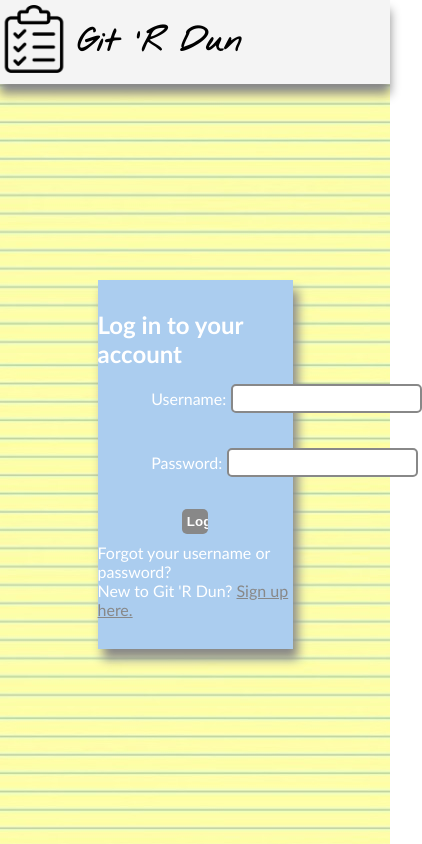
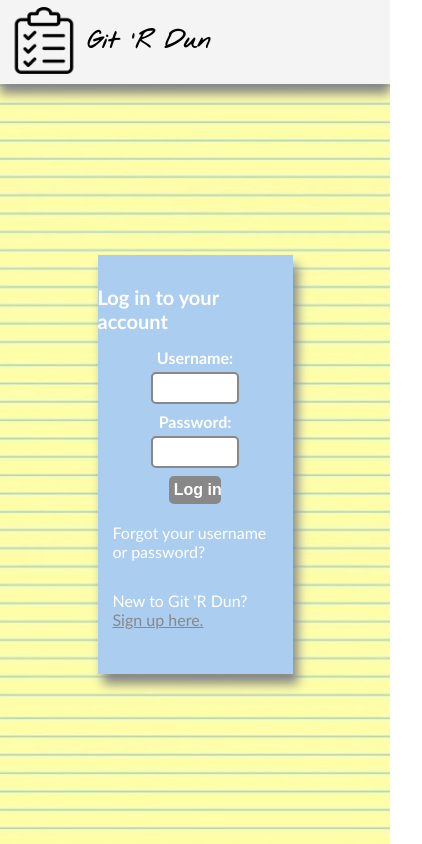
Before and after one commit to KatieDeMet/git-r-dun, a React (Create React App) app: page /login in a window 390 px wide. Shown: the whole page, 422 px wide, since content can reach past the window. Built offline with nearby package versions, Linux system fonts and the light colour scheme.

Commit message:
style update

```diff
--- a/src/App.css
+++ b/src/App.css
@@ -2,6 +2,7 @@
   margin: 0;
   padding: 0;
   box-sizing: border-box;
+  font-size: 1rem;
 }
 
 body {
@@ -20,15 +21,18 @@ body {
   width: 100%;
   height: 10vh;
   align-items: center;
+  box-shadow: 0 10px 10px #888;
+}
+
+h1 {
+  font-size: 1.5rem;
   font-family: 'Nothing You Could Do','Trebuchet MS', Arial, sans-serif;
-  font-size: 1rem;
-  box-shadow: 0 10px 10px #888;
 }
 
 .header img {
   height: 8vh;
   width: auto;
-  padding-right: 10px;
+  padding: 0 10px;
   cursor: pointer;
 }
 
@@ -52,6 +56,7 @@ body {
 }
 
 h2, h3 {
+  font-size: 1.25rem;
   margin-bottom: 15px;
 }
 
@@ -75,8 +80,8 @@ h2, h3 {
   color: #FFF8A8;
 }
 
-form {
-  width: 45%;
+.form-container form {
+  width: 50%;
   height: auto;
 }
 
@@ -89,12 +94,20 @@ form {
   align-items: center;
 }
 
+label {
+  font-weight: bold;
+}
+
 input:-webkit-autofill,
 input:-webkit-autofill:hover,
 input:-webkit-autofill:focus {
   -webkit-box-shadow:0 0 0 50px white inset;
   -webkit-text-fill-color: #000;
   -webkit-appearance: none;
+}
+
+.form-row input[type="text"] {
+  width: 50%;
 }
 
 .form-row input, .list-wrapper input {
@@ -181,8 +194,13 @@ aside ul li {
   padding: 2px 0;
 }
 
+.list {
+  display: flex;
+  flex-direction: row;
+}
+
 #new-list-btn {
-  width: 50%;
+  width: fit-content;
 }
 
 .item-title {
@@ -194,7 +212,7 @@ aside ul li {
 }
 
 .button {
-  width: 12px;
+  width: 14px;
   height: auto;
   margin: 0 2px;
   cursor: pointer;
@@ -216,3 +234,16 @@ aside ul li {
   list-style: none;
   padding: 2px 0;
 }
+
+@media screen and (max-width: 850px) {
+  .form-container form {
+    width: 90%;
+    height: auto;
+  }
+  .form-container p {
+    margin: 15px;
+  }
+  .form-row, .list {
+    flex-direction: column;
+  }
+}
--- a/src/components/Lists.js
+++ b/src/components/Lists.js
@@ -89,8 +89,10 @@ function Lists(props) {
                     <ul>
                         {lists.map((list) => {
                             return (<li key={list.id} className="list">{list.name}&nbsp;
+                                    <div className="btn-div">
                                     <img src="/images/edit.png" alt="edit" id={list.id} className="button" onClick={openListModal} />
                                     <img src="/images/trashcan.png" alt="delete" id={list.id} className="button" onClick={handleDelete} />
+                                    </div>
                                     </li>
                                 )
                         })}
@@ -103,7 +105,7 @@ function Lists(props) {
                         <button onClick={handleCancel}>Cancel</button>
                         </form>
                     ) : null}
-                    {modal | listModal ? null : <button onClick={openModal} id="new-list-btn">Add New List</button>}
+                    {modal | listModal ? null : <button onClick={openModal} id="new-list-btn">New List</button>}
                 {modal ? (
                     <form onSubmit={addList}>
                     <label htmlFor="listName">Name:</label>
```
Also changed, not shown: 1 other file (tests, documents, lock files or other folders).
